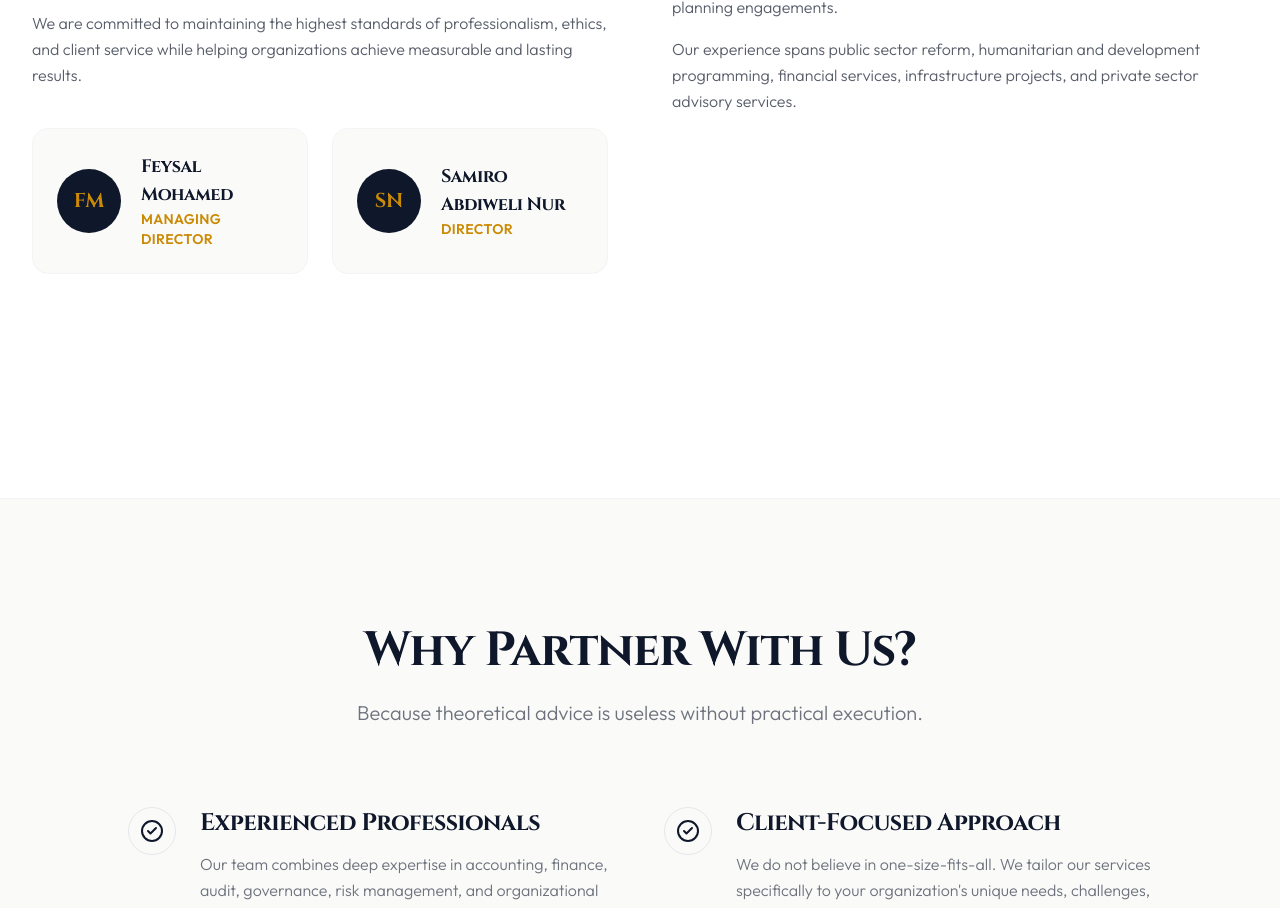
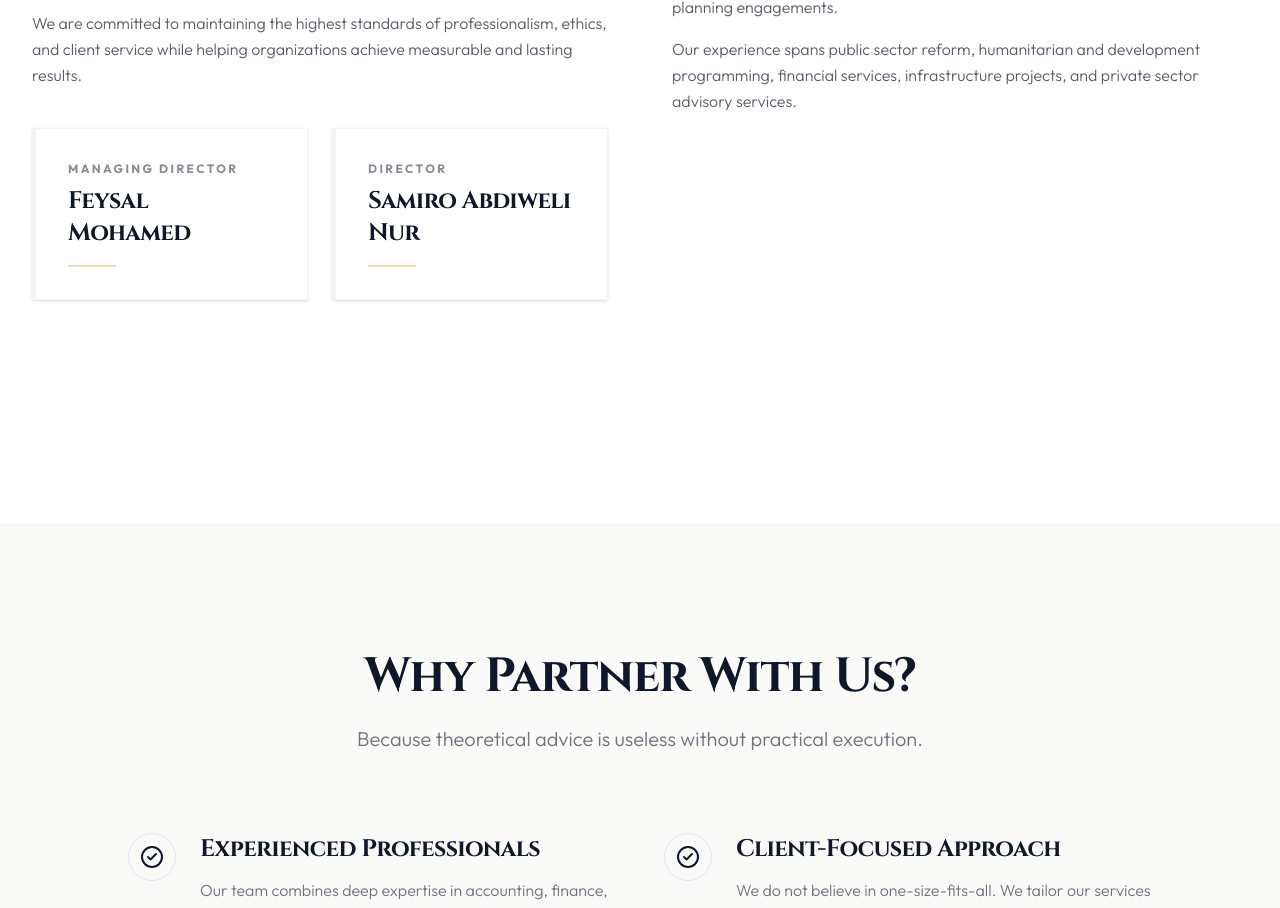
Before and after one commit to Mehdiz-duo/hikmah-global-advisory, a React (Vite) app: page /about in a window 1280 px wide. Shown: the part 3057-3965 px from the top of the page. Built offline with nearby package versions, Linux system fonts and the light colour scheme.

Commit message:
Replace monograms with elegant typography cards

```diff
--- a/src/pages/About.tsx
+++ b/src/pages/About.tsx
@@ -138,24 +138,16 @@ export default function About() {
               </p>
 
               <div className="grid grid-cols-1 sm:grid-cols-2 gap-6 mt-8">
-                <div className="bg-light p-6 rounded-2xl border border-gray-100 flex items-center space-x-5 hover:border-accent/40 transition-colors">
-                  <div className="w-16 h-16 rounded-full bg-primary flex items-center justify-center text-accent font-serif font-bold text-xl flex-shrink-0">
-                    FM
-                  </div>
-                  <div>
-                    <h4 className="text-lg font-serif font-bold text-primary">Feysal Mohamed</h4>
-                    <p className="text-accent text-sm font-semibold tracking-wide uppercase">Managing Director</p>
-                  </div>
+                <div className="bg-white p-8 border-l-4 border-accent shadow-sm hover:shadow-xl transition-shadow border-t border-r border-b border-gray-100">
+                  <p className="text-xs font-bold text-primary/50 uppercase tracking-[0.2em] mb-2">Managing Director</p>
+                  <h4 className="text-2xl font-serif font-bold text-primary mb-4">Feysal Mohamed</h4>
+                  <div className="w-12 h-[2px] bg-accent/30"></div>
                 </div>
 
-                <div className="bg-light p-6 rounded-2xl border border-gray-100 flex items-center space-x-5 hover:border-accent/40 transition-colors">
-                  <div className="w-16 h-16 rounded-full bg-primary flex items-center justify-center text-accent font-serif font-bold text-xl flex-shrink-0">
-                    SN
-                  </div>
-                  <div>
-                    <h4 className="text-lg font-serif font-bold text-primary">Samiro Abdiweli Nur</h4>
-                    <p className="text-accent text-sm font-semibold tracking-wide uppercase">Director</p>
-                  </div>
+                <div className="bg-white p-8 border-l-4 border-accent shadow-sm hover:shadow-xl transition-shadow border-t border-r border-b border-gray-100">
+                  <p className="text-xs font-bold text-primary/50 uppercase tracking-[0.2em] mb-2">Director</p>
+                  <h4 className="text-2xl font-serif font-bold text-primary mb-4">Samiro Abdiweli Nur</h4>
+                  <div className="w-12 h-[2px] bg-accent/30"></div>
                 </div>
               </div>
             </div>
```
